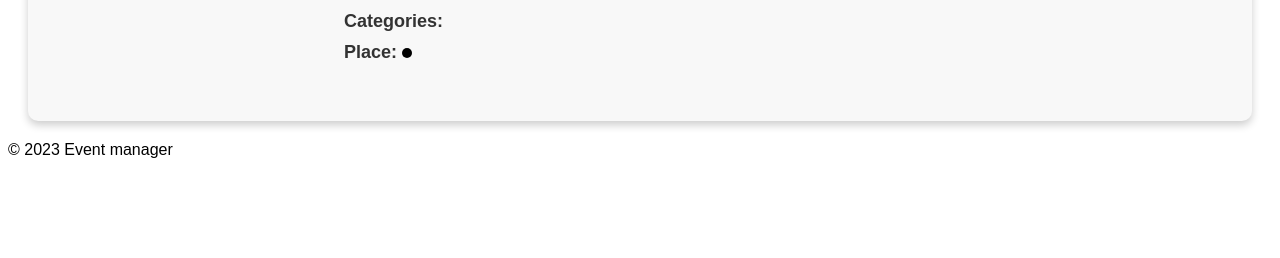
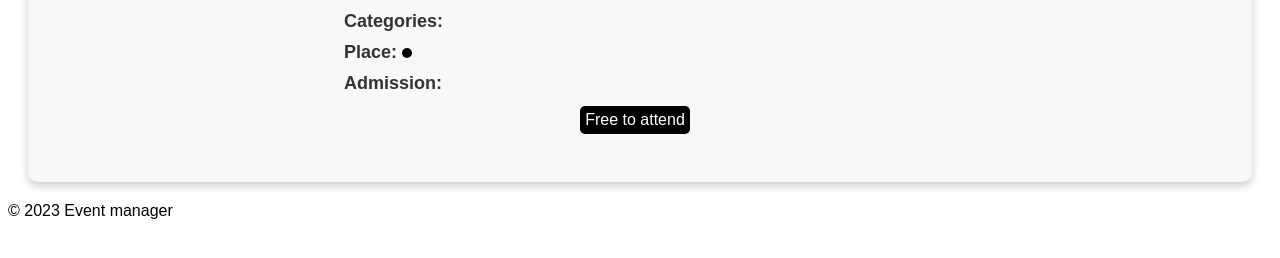
Before and after one commit to smatand/iis2023, a Flask app: template templates/event.html in a window 1280 px wide. Shown: the part 355-613 px from the top of the page. Run offline with Flask 3, Linux system fonts and the light colour scheme; the template is opened without the code that fills it: values that come from a table or form of the project are taken from there, others are empty.

Commit message:
add admission

```diff
--- a/app.py
+++ b/app.py
@@ -6,7 +6,8 @@ from models import (
     Place,
     Category,
     Review,
-    UserEvent
+    UserEvent,
+    Admission
 )
 from forms import (
     EventForm,
@@ -261,6 +262,11 @@ def create_event():
                                        ], form.category_ids.data) if checked]
         form.category_ids.choices = get_category_choices()
 
+        admission_ids = [
+            id for id, checked in zip([choice[0] for choice
+                                       in form.admission_ids.choices
+                                       ], form.admission_ids.data) if checked]
+
         place_id = form.place_id.data
 
         event = Event()
@@ -276,6 +282,12 @@ def create_event():
         categories = Category.query.filter(Category.id.in_(category_ids)).all()
         for category in categories:
             event.categories.append(category)
+
+        admissions = Admission.query.filter(
+            Admission.id.in_(admission_ids)
+            ).all()
+        for admission in admissions:
+            event.admissions.append(admission)
 
         if Event.query.filter_by(name=event.name).first():
             flash('Event with the same name already exists')
@@ -311,11 +323,19 @@ def edit_event(id):
         return redirect(url_for('event', id=id))
 
     form = EditEventForm()
+    form.category_ids.choices = get_category_choices()
+    form.category_ids.choices.pop(0)
+
     if form.validate_on_submit():
         category_ids = [
             id for id, checked in zip([choice[0] for choice
                                        in form.category_ids.choices
                                        ], form.category_ids.data) if checked]
+        form.category_ids.choices = get_category_choices()
+        admission_ids = [
+            id for id, checked in zip([choice[0] for choice
+                                      in form.admission_ids.choices], form.admission_ids.data) if checked]
+
         place_id = form.place_id.data
 
         event.start_datetime = form.start_datetime.data
@@ -329,6 +349,13 @@ def edit_event(id):
         event.categories.clear()
         for category in categories:
             event.categories.append(category)
+
+        admissions = Admission.query.filter(
+            Admission.id.in_(admission_ids)
+            ).all()
+        event.admissions.clear()
+        for admission in admissions:
+            event.admissions.append(admission)
 
         if event.approved is True:
             flash('You cannot edit approved event!')
@@ -346,9 +373,11 @@ def edit_event(id):
         form.image.data = event.image
         form.place_id.data = event.place_id
         form.category_ids.data = [category.id for category in event.categories]
+        form.admission_ids.data = [admission.id for admission in event.admissions]
 
     return render_template('edit_event.html',
                            form=form, event=event)
+
 
 
 @app.route("/home")
--- a/forms.py
+++ b/forms.py
@@ -6,7 +6,7 @@ from wtforms import (BooleanField, DateTimeField, IntegerField, SelectField,
                      TextAreaField, widgets)
 from wtforms.validators import DataRequired, Length, Optional
 
-from models import Category, Place, RoleEnum
+from models import Category, Place, RoleEnum, Admission
 from utils import get_category_choices, validate_date
 
 
@@ -35,6 +35,13 @@ class EventForm(FlaskForm):
                                        widget=widgets.ListWidget(
                                            prefix_label=False
                                            ))
+    admission_ids = SelectMultipleField('Admission',
+                                        validators=[Optional()],
+                                        coerce=int,
+                                        option_widget=widgets.CheckboxInput(),
+                                        widget=widgets.ListWidget(
+                                            prefix_label=False
+                                        ))
     submit = SubmitField('Create Event')
 
     def __init__(self, *args, **kwargs):
@@ -42,6 +49,9 @@ class EventForm(FlaskForm):
         self.place_id.choices = [(p.id, p.name) for p in Place.query.all()]
         self.category_ids.choices = [
             (c.id, c.name) for c in Category.query.all()
+            ]
+        self.admission_ids.choices = [
+            (c.id, c.name) for c in Admission.query.all()
             ]
 
 
@@ -59,7 +69,7 @@ class EditEventForm(FlaskForm):
         default=datetime.now() + timedelta(hours=1)
     )
     capacity = IntegerField('Capacity', validators=[DataRequired()])
-    description = StringField('Description', validators=[DataRequired()])
+    description = StringField('Description')
     image = StringField('Image URL')
     place_id = SelectField('Place', validators=[DataRequired()], coerce=int)
     category_ids = SelectMultipleField('Category',
@@ -69,6 +79,13 @@ class EditEventForm(FlaskForm):
                                        widget=widgets.ListWidget(
                                            prefix_label=False
                                            ))
+    admission_ids = SelectMultipleField('Admission',
+                                        validators=[Optional()],
+                                        coerce=int,
+                                        option_widget=widgets.CheckboxInput(),
+                                        widget=widgets.ListWidget(
+                                            prefix_label=False
+                                        ))
 
     submit = SubmitField('Submit changes')
 
@@ -77,6 +94,9 @@ class EditEventForm(FlaskForm):
         self.place_id.choices = [(p.id, p.name) for p in Place.query.all()]
         self.category_ids.choices = [
             (c.id, c.name) for c in Category.query.all()
+            ]
+        self.admission_ids.choices = [
+            (c.id, c.name) for c in Admission.query.all()
             ]
 
 
--- a/static/event_list_index.css
+++ b/static/event_list_index.css
@@ -65,4 +65,5 @@
     border: none;
     border-radius: 5px;
     color: white;
+    margin-top: 2px;
 }
--- a/templates/create_event.html
+++ b/templates/create_event.html
@@ -39,9 +39,13 @@
         <label for="place_id">{{ form.place_id.label }}*<span>:</span></label>
         {{ form.place_id(value=1) }}
       </div>
-      <div class=""form-field">
+      <div>
         <label for="category_id">{{ form.category_ids.label }}<span>:</span></label>
         {{ form.category_ids() }}
+      </div>
+      <div>
+        <label for="admission_id">{{ form.admission_ids.label }}<span>:</span></label>
+        {{ form.admission_ids() }}
       </div>
       <div class="form-field">
         <label for="description">{{ form.description.label }}<span>:</span></label>
--- a/templates/edit_event.html
+++ b/templates/edit_event.html
@@ -39,6 +39,10 @@
         <label for="category_id">{{ form.category_ids.label }}<span>:</span></label>
         {{ form.category_ids() }}
       </div>
+      <div>
+        <label for="admission_id">{{ form.admission_ids.label }}<span>:</span></label>
+        {{ form.admission_ids() }}
+      </div>
       <div class="form-field">
         <label for="description">{{ form.description.label }}*<span>:</span></label>
         {{ form.description() }}
--- a/templates/event.html
+++ b/templates/event.html
@@ -23,6 +23,14 @@
         <div class="detail-cat"><strong>Place:</strong>
             <div class="event-places-tag">{{ event.place.name }}</div>
         </div>
+        <div class="detail-cat"><strong>Admission:</strong></div>
+        {% if event.admissions %}
+        {% for admission in event.admissions %}
+        <div class="event-places-tag">{{ admission.name }}: EUR {{ admission.amount }}</div>
+        {% endfor %}
+        {% else %}
+        <div class="event-places-tag">Free to attend</div>
+        {% endif %}
         <div class="description">
             <p>{{ event.description }}</p>
         </div>
```
Also changed, not shown: fill_db.py (+12 -6 lines).
